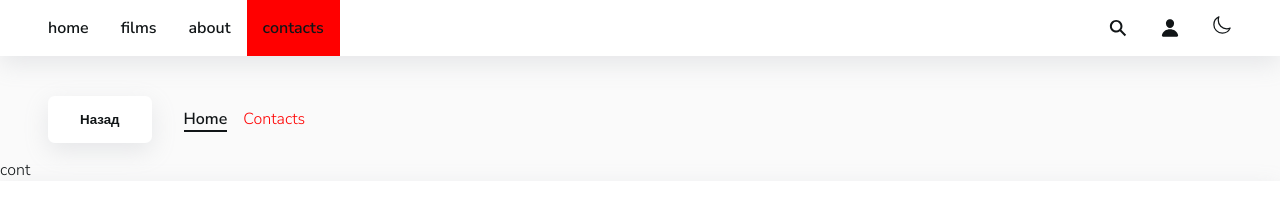
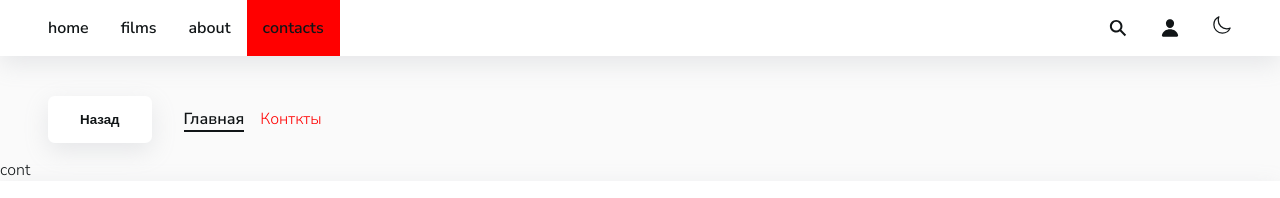
Before and after one commit to Koralldv/kinopoisk, a React (Create React App) app: page /contacts in a window 1280 px wide. Shown: the top 198 px of the page. Built offline with nearby package versions, Linux system fonts and the light colour scheme; no server answers.

Commit message:
Переписал текст на русский

```diff
--- a/src/components/BreadCrumbs.jsx
+++ b/src/components/BreadCrumbs.jsx
@@ -42,15 +42,15 @@ export const BreadCrumbs = () => {
             {!homeMatches && (
                 <Breadcrumbs>
                     <Button onClick={() => navigate(-1)}>Назад</Button>
-                    <LinkItem to="/">Home</LinkItem>
-                    {notFoundMatches !== null ? <PageName>Not Found</PageName> : ''}
-                    {aboutMatches ? <PageName>About</PageName> : ''}
-                    {showsMatches ? <PageName>Shows</PageName> : ''}
-                    {filmsMatches ? <PageName>Films</PageName> : ''}
-                    {contactsMatches ? <PageName>Contacts</PageName> : ''}
+                    <LinkItem to="/">Главная</LinkItem>
+                    {notFoundMatches !== null ? <PageName>Не найдено</PageName> : ''}
+                    {aboutMatches ? <PageName>О нас</PageName> : ''}
+                    {showsMatches ? <PageName>Шоу</PageName> : ''}
+                    {filmsMatches ? <PageName>Фильмы</PageName> : ''}
+                    {contactsMatches ? <PageName>Конткты</PageName> : ''}
                     {filmMatches && (
                         <>
-                            <LinkItem to="/films">Films</LinkItem>
+                            <LinkItem to="/films">Фильмы</LinkItem>
                             <PageName>
                                 {isLoading === true ? film.nameRu || film.nameOriginal : ''}
                             </PageName>
```
